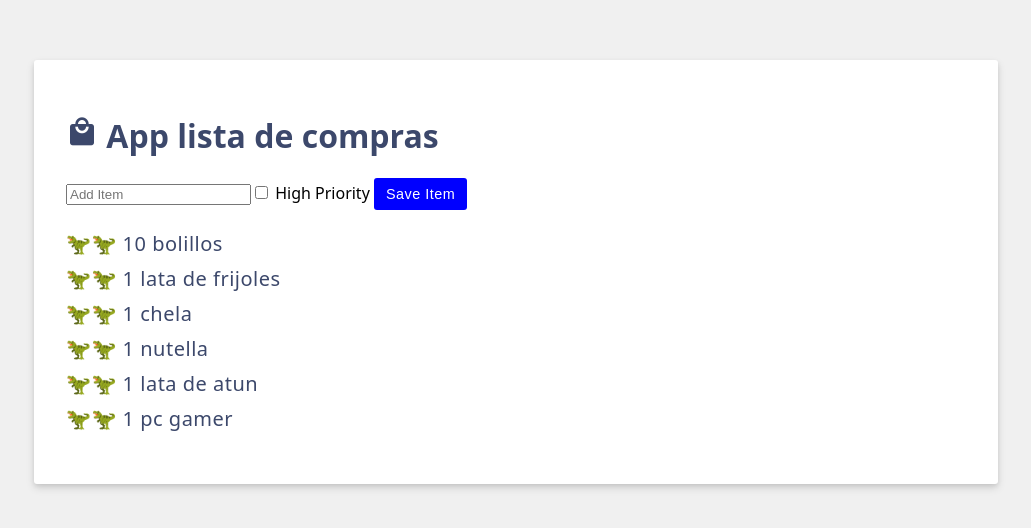
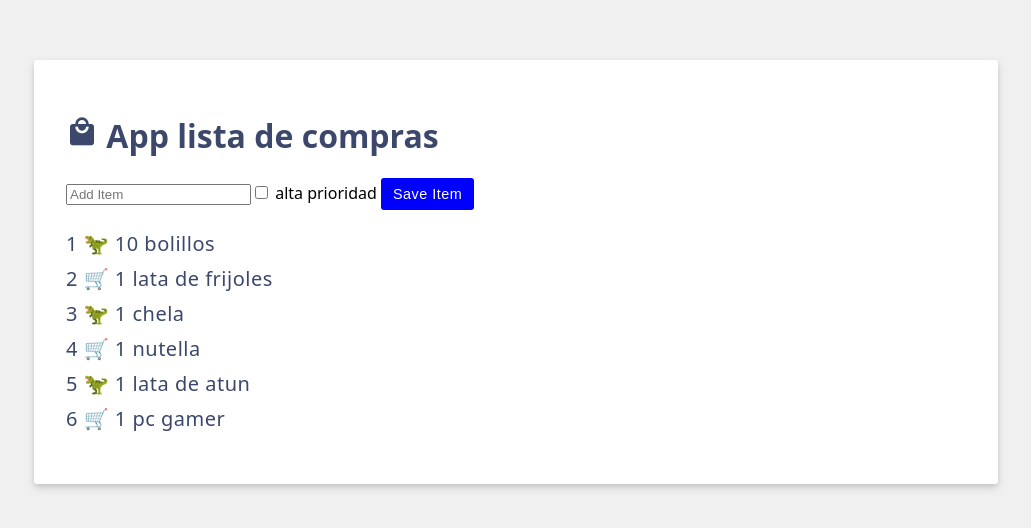
Before and after one commit to AaronAlons/DADM-2024, a Vue app: page / in a window 1280 px wide. Shown: the part 128-656 px from the top of the page, without its empty margins (124-1155 px from the left). Built offline with nearby package versions, Linux system fonts and the light colour scheme.

Commit message:
add vue.app

```diff
--- a/src/App.vue
+++ b/src/App.vue
@@ -90,7 +90,7 @@ Radio Buttons
     <!-- Caja de seleccion de prioridad -->
     <label>
       <input type="checkbox" v-model="newItemHighPriority" />
-      High Priority
+      alta prioridad
     </label>
     <!-- Boton -->
     <button
@@ -101,8 +101,8 @@ Radio Buttons
   </form>
 <!--ul>li*3 es el lenguaje emet a usar-->
 <ul>
-    <li v-for="item in items" :key="item.id"> 🦖🦖 {{ item.label }}</li>
-</ul>
+        <li v-for="({id,label}, i) in items" :key="id"> {{ i+1 }} {{i%2==0?'🦖':'🛒'}} {{label}} </li>
+    </ul>
 </template>
 
 <style scoped>
```
